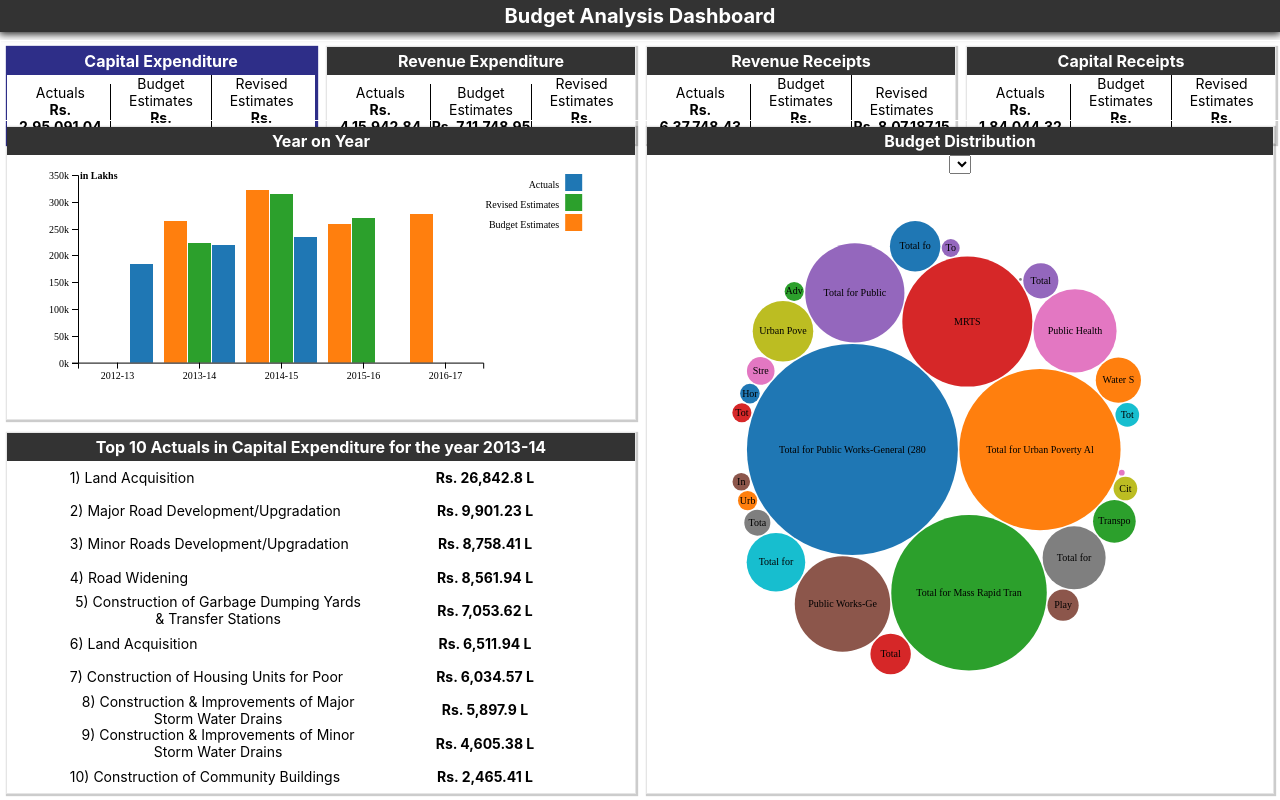
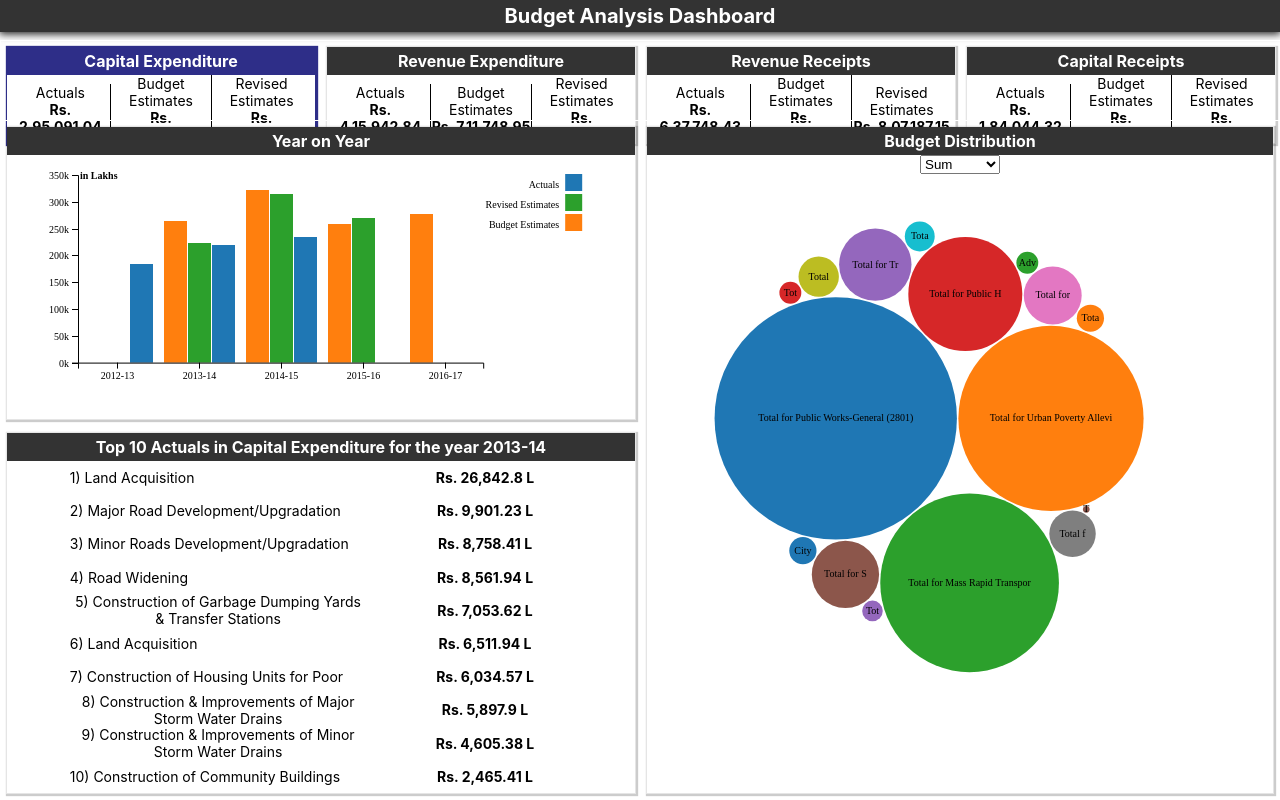
Before and after one commit to mridulmeh/budget-analysis-dashboard, a React (Create React App) app: page / in a window 1280 px wide. Built offline with nearby package versions, Linux system fonts and the light colour scheme; a web font is replaced by a local one.

Commit message:
Added dropdown for grouping

```diff
--- /dev/null
+++ b/src/containers/budget-dist/helper.js
@@ -0,0 +1,34 @@
+export const groupFnMap = {
+	Sum: (arr) => arr.reduce((t,n) => t + n),
+	Maximum: (arr) => arr.reduce((t,n) => Math.max(t,n), Number.NEGATIVE_INFINITY),
+	Minimum: (arr) => arr.reduce((t,n) => Math.min(t,n), Number.POSITIVE_INFINITY)
+};
+
+const applyGrouping = (hashMap, nameKey, size, fn = (d) => d[0]) => {
+	const groupedData = [];
+
+	Object.keys(hashMap).forEach(key => {
+		if(key.length){
+			groupedData.push({
+				key,
+				values: [{
+					[nameKey]: key,
+					[size]: fn(hashMap[key])
+				}]
+			});
+		}
+	});
+	return groupedData;
+};
+
+export const procesDataForBubble = (data, nameKey, size, groupFnName) => {
+	const dataHashMap = {};
+	data.forEach(e => {
+		if(!dataHashMap[e[nameKey]]){
+			dataHashMap[e[nameKey]] = [];
+		}
+		dataHashMap[e[nameKey]].push(e[size]);
+	});
+
+	return applyGrouping(dataHashMap, nameKey, size, groupFnMap[groupFnName]);
+};
--- a/src/containers/budget-dist/index.js
+++ b/src/containers/budget-dist/index.js
@@ -1,37 +1,21 @@
 import React from 'react';
 import './budget-dist.css';
 import { BubbleChart, Card } from '../../components';
-
-const applyGrouping = (hashMap, fn, nameKey, size) => {
-	const groupedData = [];
-
-	Object.keys(hashMap).forEach(key => {
-		if(key.length){
-			groupedData.push({
-				key,
-				values: [{
-					[nameKey]: key,
-					[size]: fn(hashMap[key])
-				}]
-			});
-		}
-	});
-	return groupedData;
-};
-
-const procesDataForBubble = (data, nameKey, size, groupFn = (d) => d[0]) => {
-	const dataHashMap = {};
-	data.forEach(e => {
-		if(!dataHashMap[e[nameKey]]){
-			dataHashMap[e[nameKey]] = [];
-		}
-		dataHashMap[e[nameKey]].push(e[size]);
-	});
-
-	return applyGrouping(dataHashMap, groupFn, nameKey, size);
-};
+import { procesDataForBubble, groupFnMap } from './helper';
 
 class BudgetDistribution extends React.Component {
+	constructor (){
+		super();
+		this.state = {
+			groupFn: "Sum"
+		};
+	}
+
+	changeGrouping (fnName) {
+		this.setState({
+			groupFn: fnName
+		});
+	}
 
 	render () {
 		const {
@@ -41,15 +25,25 @@ class BudgetDistribution extends React.Component {
 		const {
 			yearView
 		} = viewSettings;
+		const {
+			groupFn
+		} = this.state;
 
 		const size = `${yearView} Revised Estimates`;
 		const name = 'Function';
 
 		let nestedData = [];
+
 		if(dataset){
-			const processedData = procesDataForBubble(dataset, name, size);
+			const processedData = procesDataForBubble(dataset, name, size, groupFn);
 			nestedData = { key: 'data', values: processedData };
 		}
+
+		const groupFnOptions = Object.keys(groupFnMap).map(val => {
+			return (
+				<option key = {val} value = {val}>{val}</option>
+			);
+		});
 
 		return (
 			<div className = "budget-distribution budget-analysis-section">
@@ -57,8 +51,10 @@ class BudgetDistribution extends React.Component {
 				<Card header= "Budget Distribution" body = {
 					(<div className = "budget-distribution-body">
 						<div className = "budget-dist-selectors">
-							<select>
-								<option value = "sum"></option>
+							<select
+								value = {groupFn}
+								onChange = {(e) => this.changeGrouping(e.target.value)}>
+								{groupFnOptions}
 							</select>
 						</div>
 						<div className = "budget-dist-bubble-chart">
```
